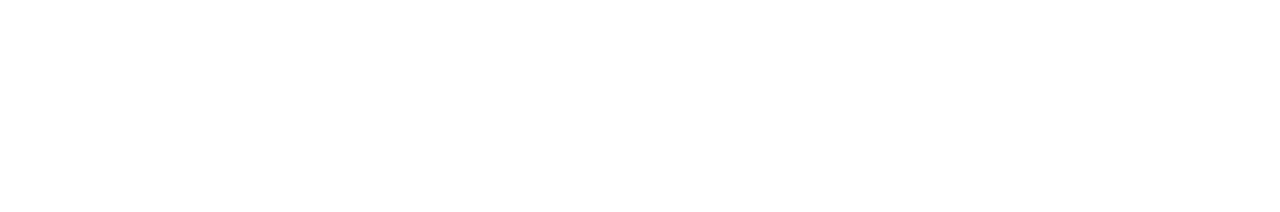
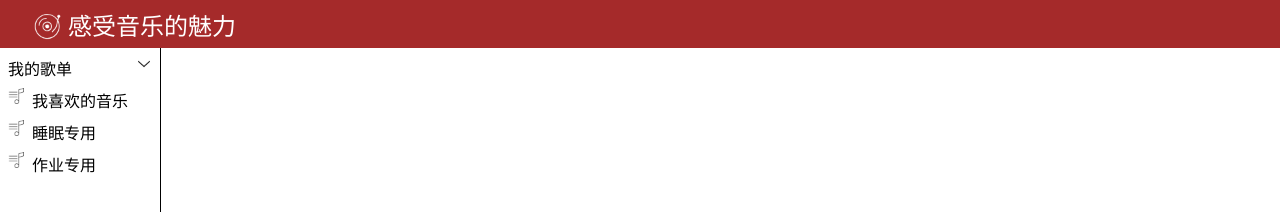
Before and after one commit to Contantine/MusicPlayer, a plain HTML site: page page/index.html in a window 1280 px wide. Shown: the top 212 px of the page. Drawn offline with nearby package versions, Linux system fonts and the light colour scheme.

Commit message:
20190503

```diff
--- a/css/index.css
+++ b/css/index.css
@@ -0,0 +1,93 @@
+*{
+    margin: 0px;
+    padding: 0px;
+}
+
+.header{
+    height: 3em;
+    width: 100%;
+    background-color: brown;
+}
+
+/* 侧边列表 */
+#side_list{
+     height: 39em;
+     width: 10em;
+     border-right: solid 1px black;
+     float: left;
+     /* background-color: blue;  */
+}
+
+/* logo */
+.logo{
+    position: absolute;
+    left: 2em;
+    top: 0.5em;
+}
+
+#logo_music{
+    width: 2em;
+    height: 2em;
+}
+
+#logo_text{
+    position: relative;
+    bottom: 0.3em;
+    line-height: 2em;
+    font-size: 24px;
+    color: white;
+    font-family: Impact, Haettenschweiler, 'Arial Narrow Bold', sans-serif;
+}
+
+/* 歌单 */
+.song_list{
+    width: 10em;
+
+}
+
+.list_head,.list_mc{
+    width: 10em;
+    position: relative;
+    height: 2em;
+}
+
+
+
+
+.list_content{
+    position: absolute;
+    font-size: 1em;
+    left: 0.5em;
+    top:0.5em;
+    font-family: 'Courier New', Courier, monospace;
+    font-weight: 500;
+}
+
+.list_main_content{
+    position: absolute;
+    left: 2em;
+    top:0.5em;
+    font-size: 1em;
+    font-family: 'Courier New', Courier, monospace;
+    font-weight: 500;
+}
+
+.pointer:hover{
+    cursor: pointer;
+}
+/* 列表控制按钮 */
+.control_list{
+    position: absolute;
+    height: 1em;
+    width: 1em;
+    right: 0.5em;
+    top: 0.5em;
+}
+
+.list_main_img{
+    position: absolute;
+    left: 0.5em;
+    top: 0.5em;
+    width: 1em;
+    height: 1em;
+}
--- a/js/index.js
+++ b/js/index.js
@@ -0,0 +1,13 @@
+$(document).ready(function(){
+    $(".drop").click(function(){
+        $(this).css("display","none");
+        $(this).parent().find(".pack").css("display","block");
+        $(this).parent().parent().find(".list_main").css("display","none");
+    });
+
+    $(".pack").click(function(){
+        $(this).css("display","none");
+        $(this).parent().find(".drop").css("display","block");
+        $(this).parent().parent().find(".list_main").css("display","block");
+    });
+});
--- a/page/index.html
+++ b/page/index.html
@@ -5,10 +5,47 @@
     <meta name="viewport" content="width=device-width, initial-scale=1.0">
     <meta http-equiv="X-UA-Compatible" content="ie=edge">
     <link rel="stylesheet" type="text/css" href="../css/index.css" >
+    <script src="https://cdn.bootcss.com/jquery/3.4.0/jquery.js"></script>
     <script type="text/javascript" src="../js/index.js"></script>
     <title>MusicPlayer</title>
 </head>
 <body>
+    <!-- 头部 -->
+    <div class="header">
+        <div class="logo">
+            <img src="../img/music.png" id="logo_music">
+            <span id="logo_text">感受音乐的魅力</span>
+        </div>
 
+    </div>
+    <!-- 侧边列表 -->
+    <div id="side_list">
+        <div class="song_list">
+            <div class="list_head">
+                <span class="list_content pointer">我的歌单</span>
+                <img src="../img/drop.png" class="control_list pointer drop">
+                <img src="../img/pack.png" class="control_list pointer pack" style="display:none">
+            </div>
+            <div class="list_main">
+                <div class="list_mc">
+                    <img src="../img/music_playlist.png" class="list_main_img">
+                    <span class="list_main_content pointer">我喜欢的音乐</span>
+                </div>
+                <div class="list_mc">
+                        <img src="../img/music_playlist.png" class="list_main_img">
+                        <span class="list_main_content pointer">睡眠专用</span>
+                </div>
+                <div class="list_mc">
+                        <img src="../img/music_playlist.png" class="list_main_img">
+                        <span class="list_main_content pointer">作业专用</span>
+                </div>
+
+            </div>
+        </div>
+    </div>
+    <!-- 主体部分 -->
+    <div id="main_content">
+
+    </div>
 </body>
 </html>
```
Also changed, not shown: img/drop.png (added), img/music.png (added), img/music_playlist.png (added), img/pack.png (added).
